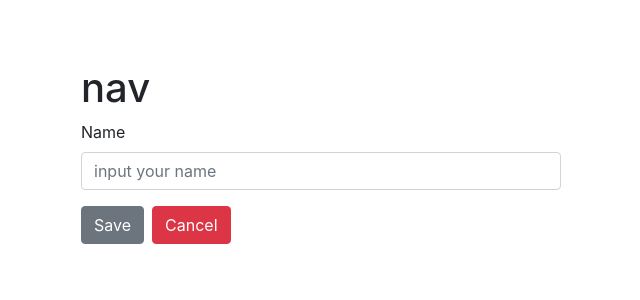
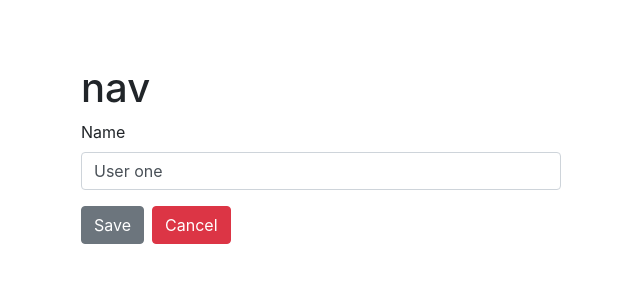
Before and after one commit to FuadFikri/CRUD-with-React-Context, a React (Create React App) app: page /edit/1 in a window 1280 px wide. Shown: the top 300 px of the page, without its empty margins (319-959 px from the left). Built offline with nearby package versions, Linux system fonts and the light colour scheme.

Commit message:
edit data

```diff
--- a/src/components/EditUser.js
+++ b/src/components/EditUser.js
@@ -1,13 +1,39 @@
-import React from 'react'
-import { Link } from 'react-router-dom'
+import React, { useContext, useEffect, useState } from 'react'
+import { Link, useHistory } from 'react-router-dom'
 import { Button, Form, FormGroup, Input, Label } from 'reactstrap'
 
-export const EditUser = () => {
+import { GlobalContext } from '../contexts/GlobalState'
+
+export const EditUser = (props) => {
+    const { users, editUser } = useContext(GlobalContext);
+    const history = useHistory();
+    const [selectedUser, setSelectedUser] = useState({
+        id: '',
+        name: ''
+    });
+    const currentUserId = props.match.params.id;
+
+
+    const onChange = (e) => {
+        setSelectedUser({ ...selectedUser, [e.target.name]: e.target.value })
+    }
+
+    useEffect(() => {
+        const userId = currentUserId;
+        const selectedUser = users.find(user => user.id === Number(userId));
+        setSelectedUser(selectedUser)
+    }, [currentUserId, users])
+
+    const onSubmit = () => {
+        editUser(selectedUser);
+
+        history.push('/')
+    }
     return (
-        <Form>
-            <FormGroup>
+        <Form onSubmit={onSubmit}>
+            <FormGroup >
                 <Label>Name</Label>
-                <Input type="text" placeholder="input your name"></Input>
+                <Input type="text" name="name" value={selectedUser.name} placeholder="input your name" onChange={onChange}></Input>
             </FormGroup>
             <Button type="submit">Save</Button>
             <Link to="/" className="btn btn-danger ml-2">Cancel</Link>
--- a/src/contexts/AppReducer.js
+++ b/src/contexts/AppReducer.js
@@ -2,7 +2,7 @@ export default (state, action) => {
     switch (action.type) {
 
         case 'REMOVE_USER':
-            return  {
+            return {
                 users: state.users.filter(user => {
                     return user.id !== action.payload
                 })
@@ -11,6 +11,17 @@ export default (state, action) => {
             return {
                 users: [action.payload, ...state.users]
             }
+        case 'EDIT_USER':
+            const updatedUser = action.payload;
+            const updatedUsers = state.users.map(user => {
+                if (user.id === updatedUser.id) {
+                    return updatedUser;
+                }
+                return user;
+            })
+            return {
+                users: updatedUsers
+            }
         default:
             return state;
     }
--- a/src/contexts/GlobalState.js
+++ b/src/contexts/GlobalState.js
@@ -39,11 +39,21 @@ export const GlobalProvider = ({children}) => {
         })
     }
 
+
+    const editUser = (user) => {
+        dispatch({
+            type: 'EDIT_USER',
+            payload: user
+        })
+    }
+
+
     return (
         <GlobalContext.Provider value={{
             users: state.users,
             removeUser,
-            addUser
+            addUser,
+            editUser
         }}>
             {children}
         </GlobalContext.Provider>
```
